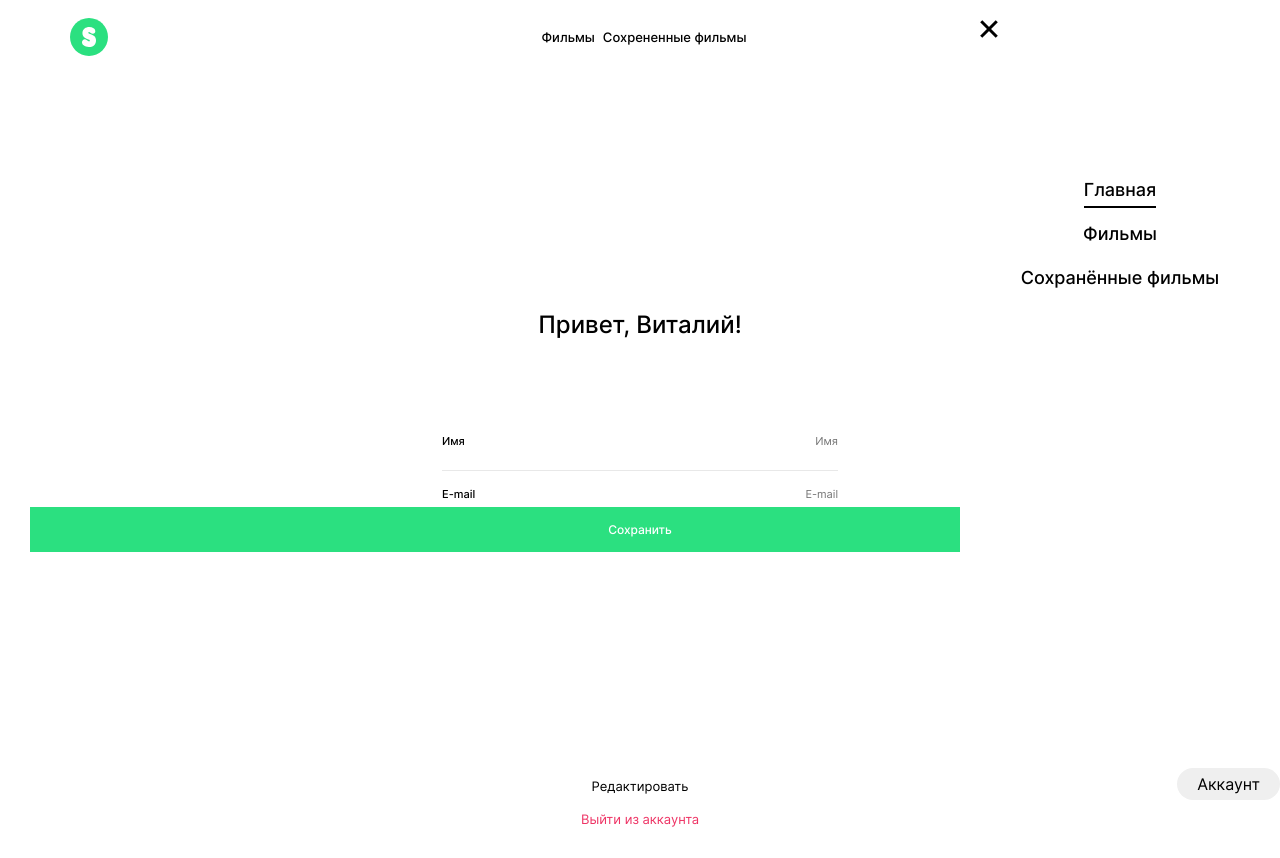
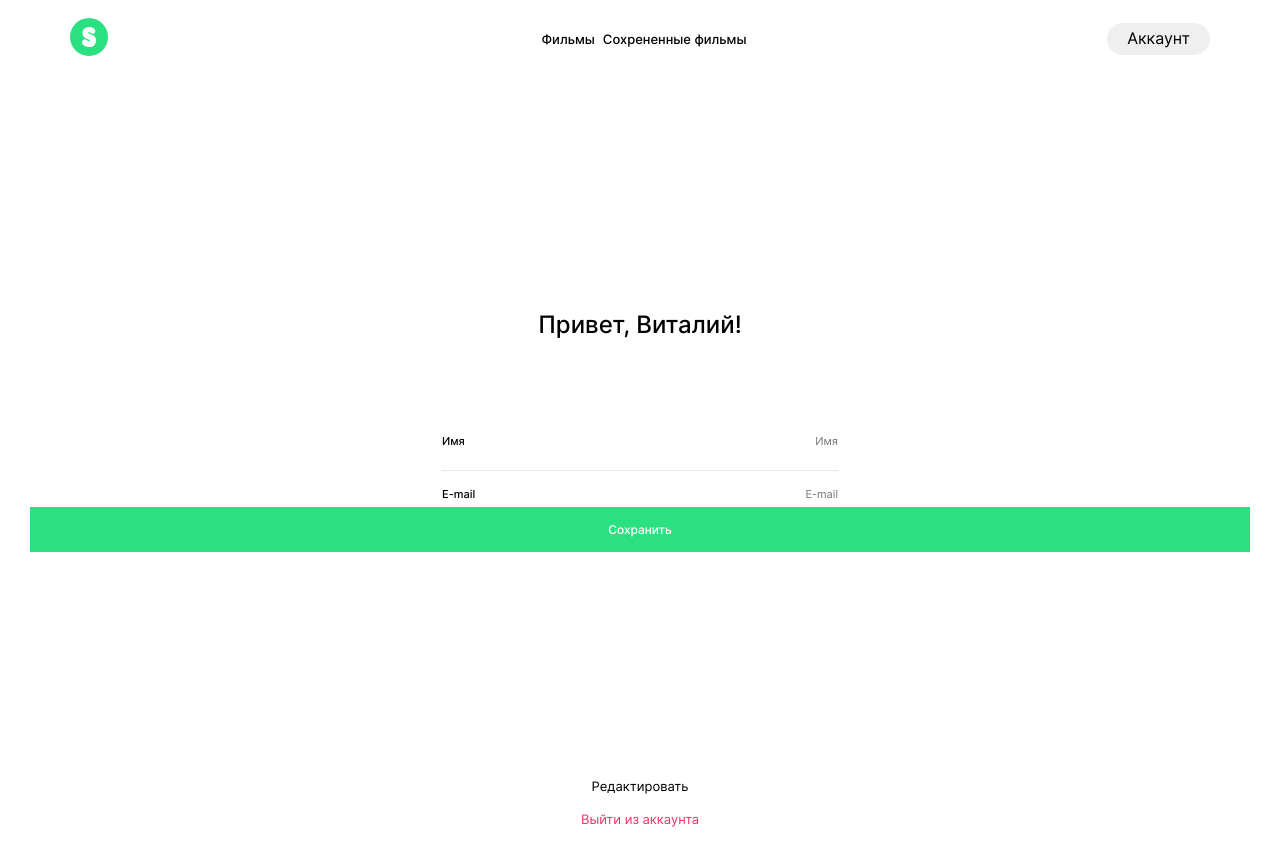
Before and after one commit to ladykot/movies-explorer-frontend, a React (Create React App) app in the folder src/: page /profile in a window 1280 px wide. Built offline with nearby package versions, Linux system fonts and the light colour scheme; the HTML template or start-up script is replaced by a standard one.

Commit message:
fix: adaptive link to /profile

```diff
--- a/src/components/Footer/Footer.css
+++ b/src/components/Footer/Footer.css
@@ -7,6 +7,7 @@
 
 .footer__description {
     display: flex;
+    justify-content: center;
     height: 37px;
     margin: 0;
     font-weight: 400;
--- a/src/components/Header/Header.css
+++ b/src/components/Header/Header.css
@@ -30,6 +30,7 @@
 
 .header__link {
     text-decoration: none;
+    align-self: center;
     color: black;
     padding: 0px;
     margin-left: 8px;
@@ -66,13 +67,21 @@
 }
 
 .profile-button {
-    display: none;
     height: 32px;
     border: none;
     border-radius: 20px;
     padding: 0 20px;
     width: max-content;
+    justify-self: center;
+}
+
+.profile-button-wraper {
+    display: none;
     justify-self: end;
+}
+
+.profile-button-wraper-burger {
+    justify-self: center;
 }
 
 .burger-menu {
@@ -84,6 +93,7 @@
     height: 100vh;
     top: 0;
     right: 0;
+    padding-bottom: 46px;
     background: white;
     min-width: 320px;
     max-width: 520px;
@@ -98,7 +108,7 @@
     border: none;
     background-color: transparent;
     background-size: cover;
-    align-self: end;
+    justify-self: end;
 }
 
 .burger-menu__container {
@@ -156,6 +166,7 @@
         font-size: 12px;
         min-height: 32px;
     }
+
 }
 
 @media screen and (min-width: 1280px) {
@@ -171,8 +182,14 @@
         /* background-image: url(../../images/icon__COLOR_icon-main.svg); */
     }
 
-    .profile-button {
+    /* убрать позже */
+    .burger-menu {
+        display: none;
+    }
+
+    .profile-button-wraper {
         display: block;
     }
 
+
 }
--- a/src/components/Header/Header.js
+++ b/src/components/Header/Header.js
@@ -3,19 +3,21 @@ import { Link, NavLink, Route, Switch } from 'react-router-dom';
 import logo from '../../images/logo.svg';
 import './Header.css';
 import menuLogo from '../../images/icon__COLOR_icon-main.svg';
+import { Redirect } from 'react-router-dom/cjs/react-router-dom.min';
 
 // вместе с бургер-меню
 function Header() {
   const [activeBurger, setActiveBurger] = useState(false);
 
-  function handleOpenBurger() {
+  function handleActiveBurger() {
     setActiveBurger(!activeBurger);
   }
+
   return (
     <header className="header">
-      {/* <Link to="/"> */}
-      <img className="header__logo" src={logo} alt="логотип" />
-      {/* </Link> */}
+      <Link to="/">
+        <img className="header__logo" src={logo} alt="логотип" />
+      </Link>
 
       {/* две группы роутов "/" и остальные */}
       <Route exact path="/">
@@ -42,40 +44,64 @@ function Header() {
             Сохрененные фильмы
           </Link>
         </nav>
-        <button className="profile-button" onClick={handleOpenBurger}>
-          Аккаунт
-        </button>
+        <Link to="/profile" className="profile-button-wraper">
+          <button className="profile-button">Аккаунт</button>
+        </Link>
+
         <img
           className="header__menu-icon"
           src={menuLogo}
           alt="иконка меню"
-          onClick={handleOpenBurger}
+          onClick={handleActiveBurger}
         />
-        {/* {activeBurger && ( */}
+
+        {activeBurger && (
           <div className="burger-menu">
             <button
-              onClick={handleOpenBurger}
+              onClick={handleActiveBurger}
               type="button"
               className="burger-menu__button-close"
             ></button>
-            <nav className='burger-menu__container'>
-              <ul className='burger-menu__list'>
-                <li className='burger-menu__list-item'>
-                  <NavLink to='/' className='burger-menu__link' activeClassName='burger-menu__link-active'>Главная</NavLink>
+            <nav className="burger-menu__container">
+              <ul className="burger-menu__list">
+                <li className="burger-menu__list-item">
+                  <NavLink
+                    exact
+                    to="/"
+                    className="burger-menu__link"
+                    activeClassName="burger-menu__link-active"
+                  >
+                    Главная
+                  </NavLink>
                 </li>
-                <li className='burger-menu__list-item'>
-                  <NavLink to='/movies' className='burger-menu__link' activeClassName='burger-menu__link-active'>Фильмы</NavLink>
+                <li className="burger-menu__list-item">
+                  <NavLink
+                    exact
+                    to="/movies"
+                    className="burger-menu__link"
+                    activeClassName="burger-menu__link-active"
+                  >
+                    Фильмы
+                  </NavLink>
                 </li>
-                <li className='burger-menu__list-item'>
-                  <NavLink to='/saved-movies' className='burger-menu__link' activeClassName='burger-menu__link-active'>Сохранённые фильмы</NavLink>
+                <li className="burger-menu__list-item">
+                  <NavLink
+                    exact
+                    to="/saved-movies"
+                    className="burger-menu__link"
+                    activeClassName="burger-menu__link-active"
+                  >
+                    Сохранённые фильмы
+                  </NavLink>
                 </li>
               </ul>
             </nav>
-            <button className='profile-button'>Аккаунт</button>
+            <Link className='profile-button-wraper-burger' to="/profile">
+              <button className="profile-button">Аккаунт</button>
+            </Link>
           </div>
-        {/* )} */}
+        )}
       </Route>
-
     </header>
   );
 }
```
